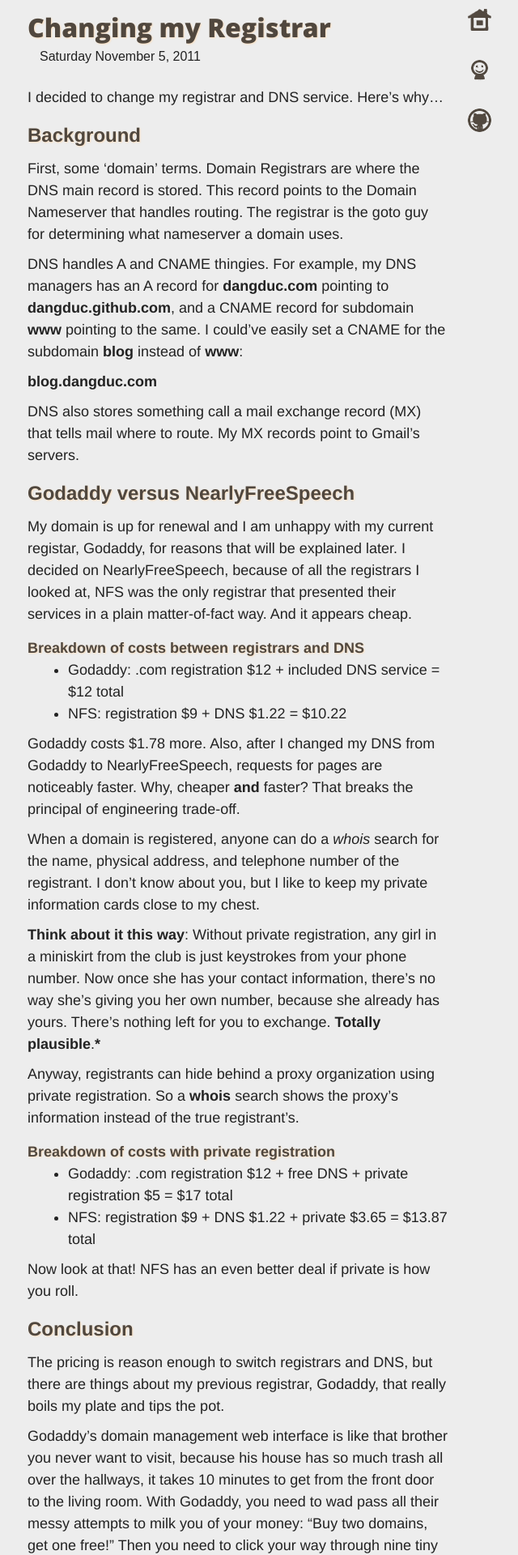
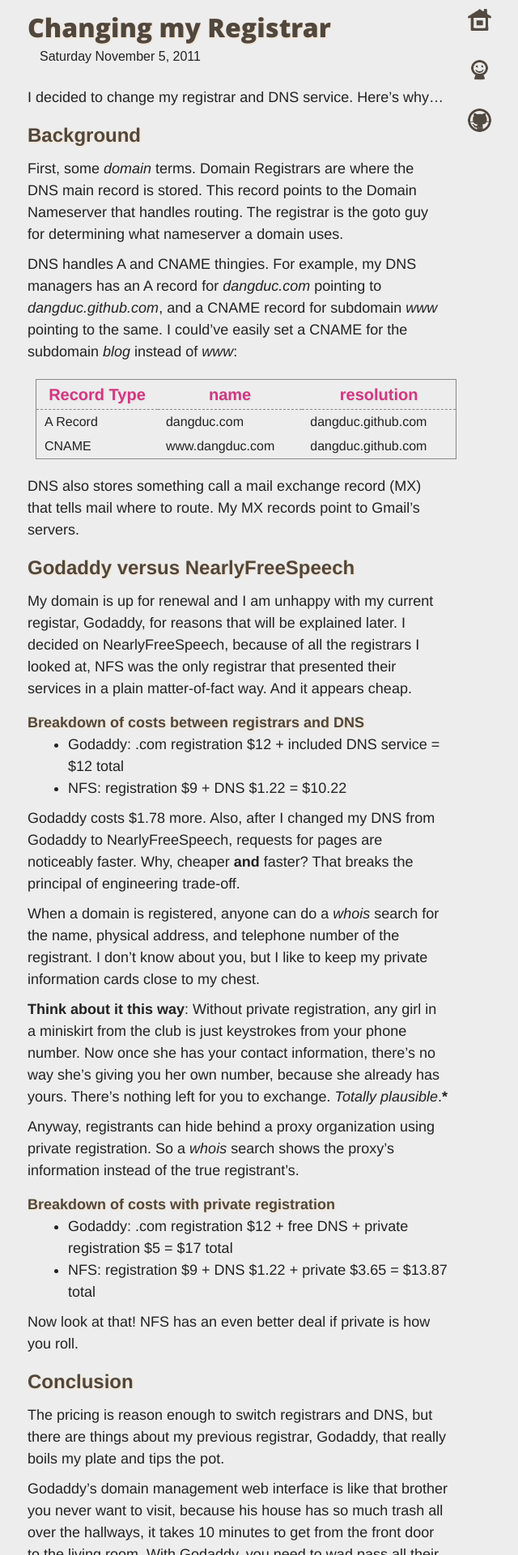
Before and after one commit to dangduc/dangduc.github.com, a Jekyll site: the page built from _posts/2011-11-5-changing-my-registrar.md, in a window 1280 px wide. Shown: the top 1920 px of the page at 81% size, without its empty margins (296-936 px from the left). Built offline with Jekyll 4.4.1, drawn with Linux system fonts in a browser that asks for light colours; some web fonts are replaced; Markdown is read by kramdown in place of the engine named in the settings.

Commit message:
added table styling

```diff
--- a/_posts/2011-11-5-changing-my-registrar.md
+++ b/_posts/2011-11-5-changing-my-registrar.md
@@ -7,11 +7,27 @@
 
 ## Background
 
-First, some 'domain' terms. Domain Registrars are where the DNS main record is stored. This record points to the Domain Nameserver that handles routing. The registrar is the goto guy for determining what nameserver a domain uses.
+First, some *domain* terms. Domain Registrars are where the DNS main record is stored. This record points to the Domain Nameserver that handles routing. The registrar is the goto guy for determining what nameserver a domain uses.
 
-DNS handles A and CNAME thingies. For example, my DNS managers has an A record for **dangduc.com** pointing to **dangduc.github.com**, and a CNAME record for subdomain **www** pointing to the same. I could've easily set a CNAME for the subdomain **blog** instead of **www**:
+DNS handles A and CNAME thingies. For example, my DNS managers has an A record for *dangduc.com* pointing to *dangduc.github.com*, and a CNAME record for subdomain *www* pointing to the same. I could've easily set a CNAME for the subdomain *blog* instead of *www*:
 
-**blog.dangduc.com**
+<table>
+  <tr>
+    <th>Record Type</th>
+    <th>name</th>
+    <th>resolution</th>
+  </tr>
+  <tr>
+    <td>A Record</td>
+    <td>dangduc.com</td>
+    <td>dangduc.github.com</td>
+  </tr>
+  <tr>
+    <td>CNAME</td>
+    <td>www.dangduc.com</td>
+    <td>dangduc.github.com</td>
+  </tr>
+</table>
 
 DNS also stores something call a mail exchange record (MX) that tells mail where to route. My MX records point to Gmail's servers.
 
@@ -28,9 +44,9 @@
 
 When a domain is registered, anyone can do a *whois* search for the name, physical address, and telephone number of the registrant. I don't know about you, but I like to keep my private information cards close to my chest.
 
-**Think about it this way**: Without private registration, any girl in a miniskirt from the club is just keystrokes from your phone number. Now once she has your contact information, there's no way she's giving you her own number, because she already has yours. There's nothing left for you to exchange. **Totally plausible**.**\***
+**Think about it this way**: Without private registration, any girl in a miniskirt from the club is just keystrokes from your phone number. Now once she has your contact information, there's no way she's giving you her own number, because she already has yours. There's nothing left for you to exchange. *Totally plausible*.**\***
 
-Anyway, registrants can hide behind a proxy organization using private registration. So a **whois** search shows the proxy's information instead of the true registrant's.
+Anyway, registrants can hide behind a proxy organization using private registration. So a *whois* search shows the proxy's information instead of the true registrant's.
 
 ### Breakdown of costs with private registration
 
@@ -45,7 +61,7 @@
 
 Godaddy's domain management web interface is like that brother you never want to visit, because his house has so much trash all over the hallways, it takes 10 minutes to get from the front door to the living room. With Godaddy, you need to wad pass all their messy attempts to milk you of your money: "Buy two domains, get one free!" Then you need to click your way through nine tiny submenus and dropboxes, so you can be presented with their unintuitive management tools. It's a sad day when I need to change something on my domain.
 
-NFS's management web interface is simple. Once you login, you are presented with tabs. **Beautiful** tabs containing everything you can do like setting DNS records, tearing down hosted sites, and registering new domains. Unlike that other site, you don't see company offers plastered anywhere.
+NFS's management web interface is simple. Once you login, you are presented with tabs. *Beautiful* tabs containing everything you can do like setting DNS records, tearing down hosted sites, and registering new domains. Unlike that other site, you don't see company offers plastered anywhere.
 
 ## Disclaimer
 
--- a/css/style.css
+++ b/css/style.css
@@ -219,10 +219,32 @@
   font-size: 14px;
 }
 
+table {
+  margin: 20px 0 20px 10px;
+  border-color: #888888;
+  border-width: 1px;
+  border-style: solid;
+  border-collapse: collapse;
+  width: 100%;
+}
+
+table tbody tr:hover td {
+  background: #FFB5D9;
+}
+
 table td {
-	text-align: left;
+  text-align: left;
 	vertical-align: top;
-	padding: 15px;
+  padding: 3px 10px 3px 10px;
+  font-size: 16px;
+}
+table th {
+  text-align: center;
+  border-bottom: 1px dashed #888888;
+  padding: 3px 5px 3px 5px;
+  font-size: 20px;
+  color: #d33682;
+  text-shadow: #DDDDDD 1px 1px 2px;
 }
 
 
```
